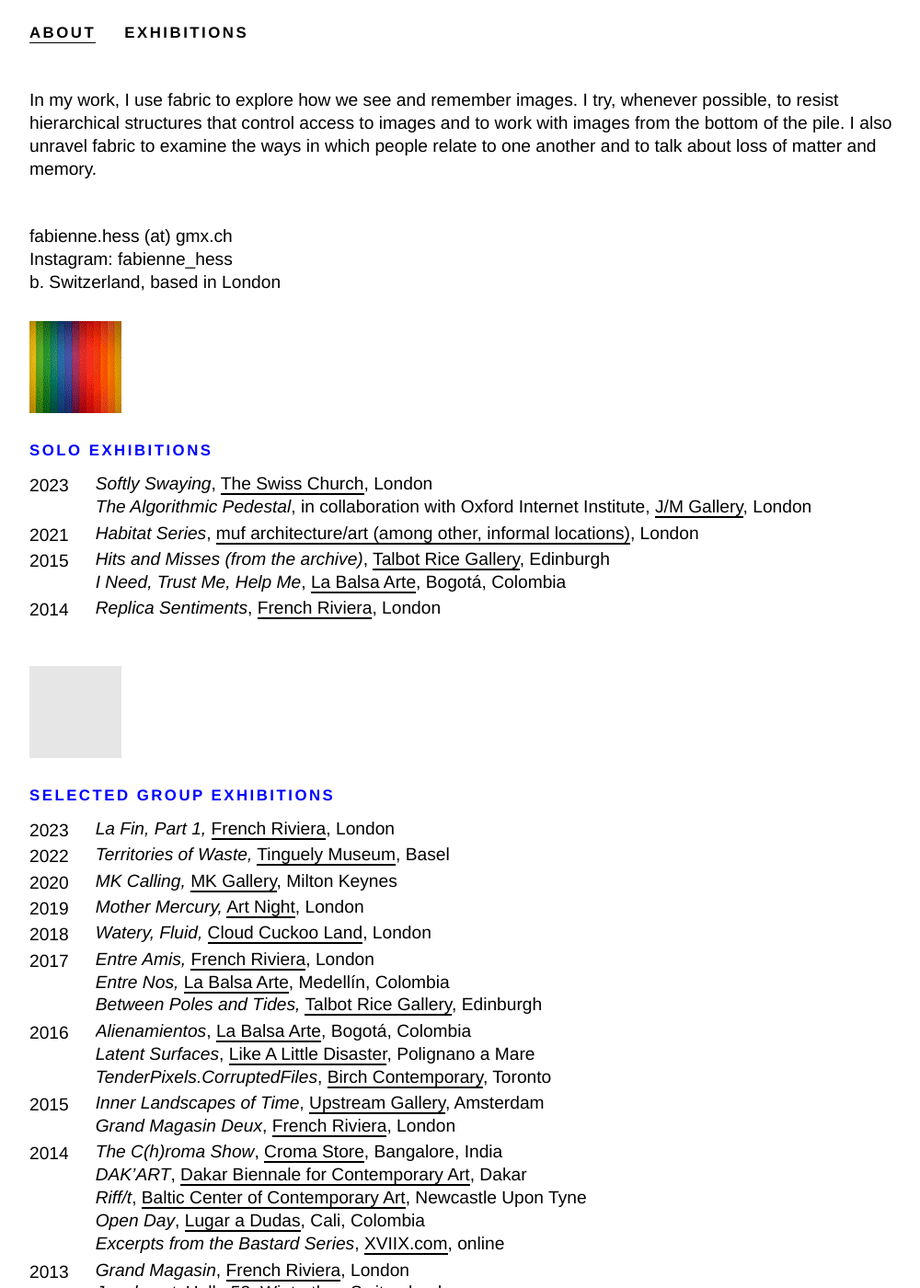
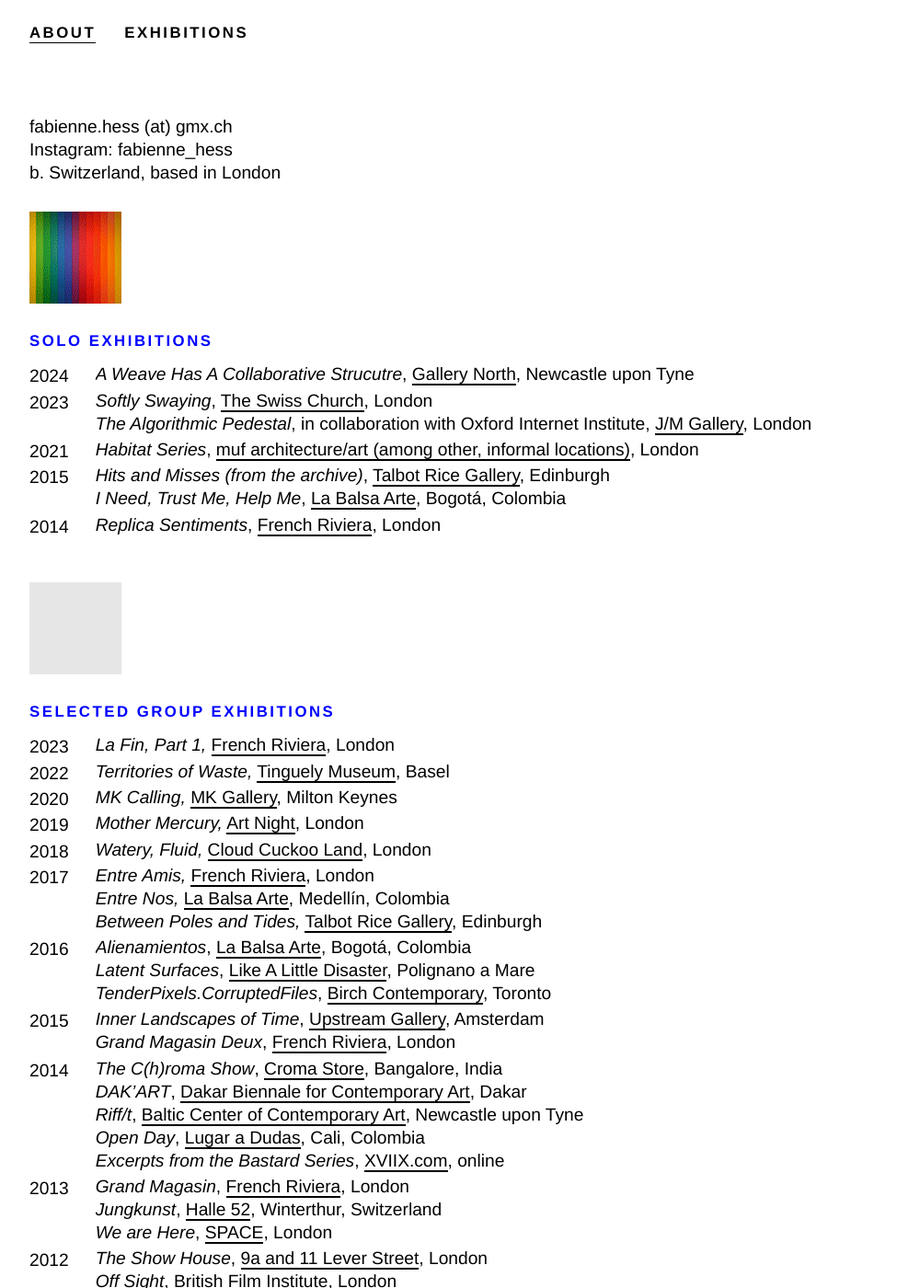
Before and after one commit to fabiennehess/fabiennehess.github.io, a Jekyll site: the page built from _pages/about.html, in a window 1280 px wide and 1400 px high. Shown: the whole window at 92% size, without its empty margins (58-1058 px from the left). Built offline with Jekyll 4.4.1, drawn with Linux system fonts in a browser that asks for light colours; some of the changed text lies outside the part shown.

Commit message:
about update

```diff
--- a/_data/group.yml
+++ b/_data/group.yml
@@ -16,7 +16,7 @@
 - year: 2015
   title: <i>Inner Landscapes of Time</i>, <u>Upstream Gallery</u>, Amsterdam <br><i>Grand Magasin Deux</i>, <u>French Riviera</u>, London
 - year: 2014
-  title: <i>The C(h)roma Show</i>, <u>Croma Store</u>, Bangalore, India<br><i>DAK’ART</i>, <u>Dakar Biennale for Contemporary Art</u>, Dakar <br> <i>Riff/t</i>, <u>Baltic Center of Contemporary Art</u>, Newcastle Upon Tyne <br><i>Open Day</i>, <u>Lugar a Dudas</u>, Cali, Colombia<i> <br>Excerpts from the Bastard Series</i>, <u>XVIIX.com</u>, online <br>
+  title: <i>The C(h)roma Show</i>, <u>Croma Store</u>, Bangalore, India<br><i>DAK’ART</i>, <u>Dakar Biennale for Contemporary Art</u>, Dakar <br> <i>Riff/t</i>, <u>Baltic Center of Contemporary Art</u>, Newcastle upon Tyne <br><i>Open Day</i>, <u>Lugar a Dudas</u>, Cali, Colombia<i> <br>Excerpts from the Bastard Series</i>, <u>XVIIX.com</u>, online <br>
 - year: 2013
   title: <i>Grand Magasin</i>, <u>French Riviera</u>, London <br> <i>Jungkunst</i>, <u>Halle 52</u>, Winterthur, Switzerland <br> <i>We are Here</i>, <u>SPACE</u>, London
 - year: 2012
--- a/_data/prizes.yml
+++ b/_data/prizes.yml
@@ -1,3 +1,5 @@
+- year: 2023
+  title: <u>London College of Communication</u>, <i>Research Grant</i> for artist book <i>Dataset of Loss</i> <br> <u>Burgauer Stiftung</u>, <i>Project Grant</i> for artist book <i>Dataset of Loss</i> <br><u>UCL East</u>, seed funding for knowledge exchange between researchers, artists and communities
 - year: 2020
   title: <u>Artangel</u>, <i>Thinking Time</i>. Supported by the Freelands Foundation. With thanks to the Artists for Artangel Fund and Guardian Angels
 - year:
--- a/_data/solo.yml
+++ b/_data/solo.yml
@@ -1,4 +1,6 @@
 
+- year: 2024
+  title: <i>A Weave Has A Collaborative Strucutre</i>, <u>Gallery North</u>, Newcastle upon Tyne
 - year: 2023
   title: <i>Softly Swaying</i>, <u>The Swiss Church</u>, London <br><i>The Algorithmic Pedestal</i>, in collaboration with Oxford Internet Institute, <u>J/M Gallery</u>, London
 - year: 2021
--- a/_pages/about.html
+++ b/_pages/about.html
@@ -29,7 +29,6 @@
 
 <div class = "infotext">
 <p>
-In my work, I use fabric to explore how we see and remember images. I try, whenever possible, to resist hierarchical structures that control access to images and to work with images from the bottom of the pile. I also unravel fabric to examine the ways in which people relate to one another and to talk about loss of matter and memory.
 </p>
 </div>
 
```
Also changed, not shown: 1 other file.
